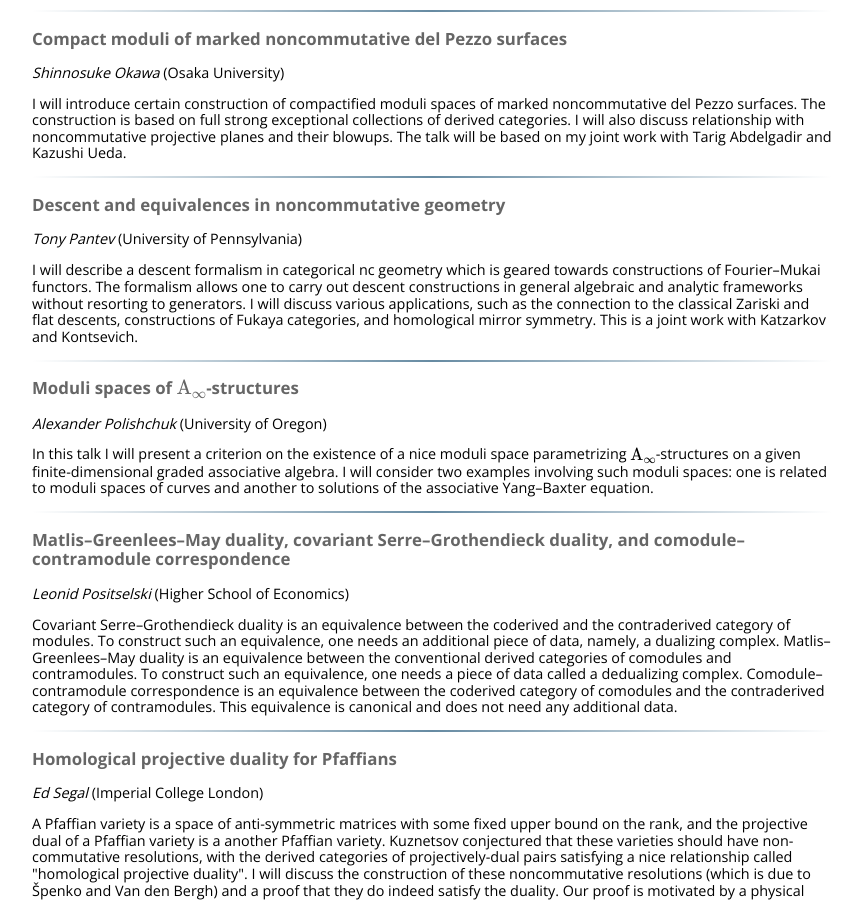
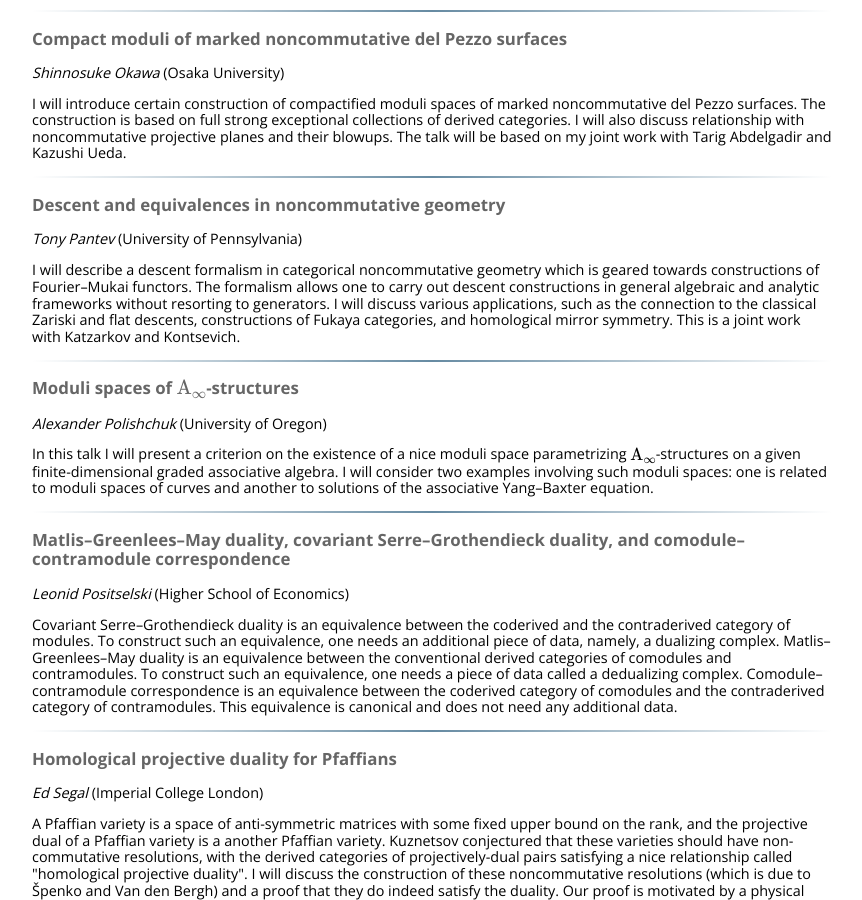
Before and after one commit to ncag-info/antwerp-2016, a Jekyll site: the page built from abstracts.html, in a window 1280 px wide and 900 px high, scrolled down 3010 px. Shown: the whole window, without its empty margins (208-1070 px from the left). Built offline with Jekyll 4.4.1, drawn with Linux system fonts in a browser that asks for light colours; nearby versions of some CDN libraries; library files that are not in the unit come from our copies; formulas are drawn with MathJax 3.

Commit message:
Abstracts

```diff
--- a/_data/talks.yml
+++ b/_data/talks.yml
@@ -101,7 +101,7 @@ pantev:
   title: Descent and equivalences in noncommutative geometry
   speaker: pantev
   abstract: >
-    <p>I will describe a descent formalism in categorical nc geometry which is geared towards constructions of Fourier&ndash;Mukai functors. The formalism allows one to carry out  descent constructions in general algebraic and analytic frameworks without resorting to generators. I will discuss various applications, such as the  connection to the classical Zariski and flat descents, constructions of Fukaya categories, and homological mirror symmetry. This is a joint work with Katzarkov and Kontsevich.
+    <p>I will describe a descent formalism in categorical noncommutative geometry which is geared towards constructions of Fourier&ndash;Mukai functors. The formalism allows one to carry out  descent constructions in general algebraic and analytic frameworks without resorting to generators. I will discuss various applications, such as the  connection to the classical Zariski and flat descents, constructions of Fukaya categories, and homological mirror symmetry. This is a joint work with Katzarkov and Kontsevich.
 
 
 polishchuk:
```
